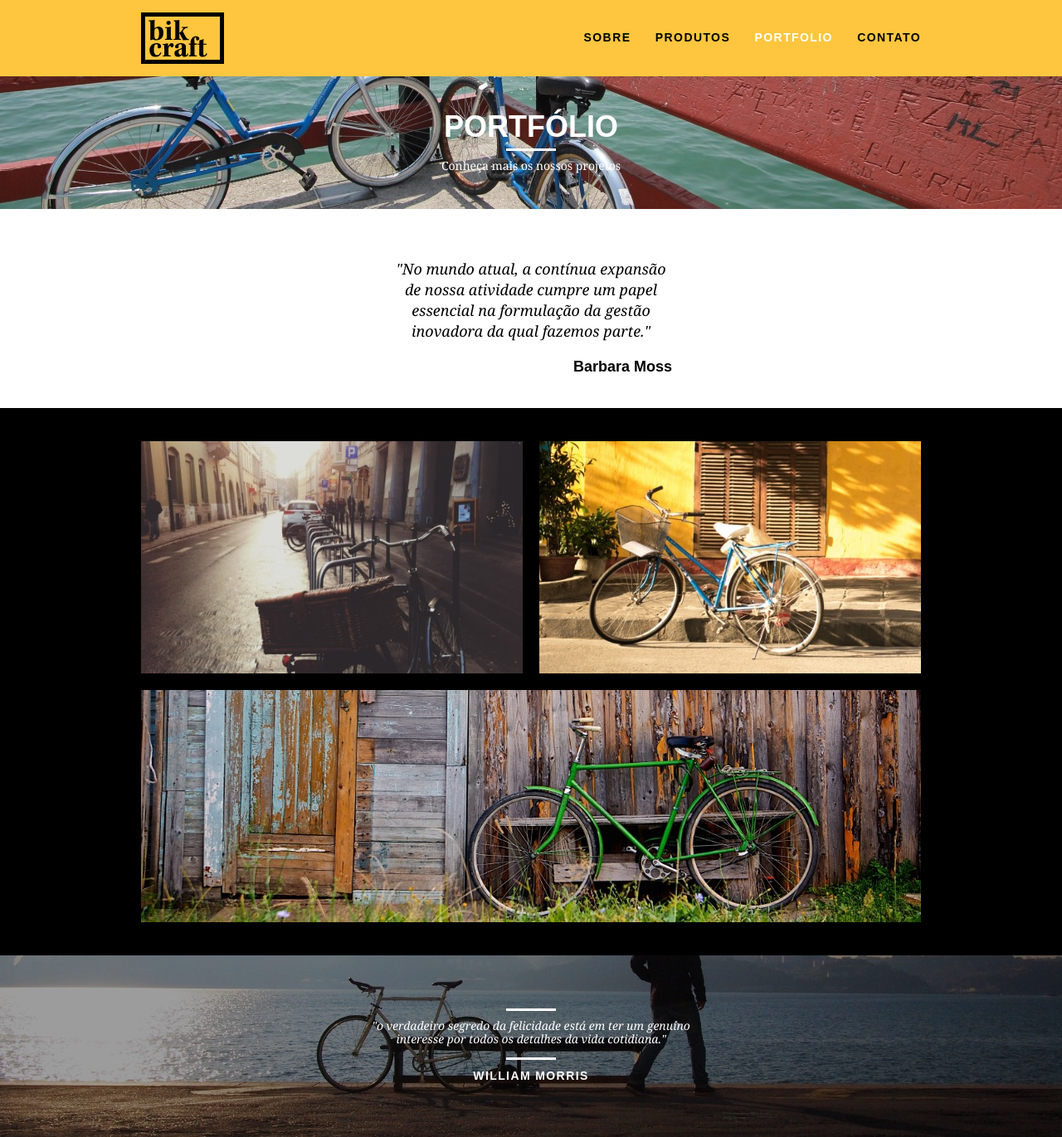
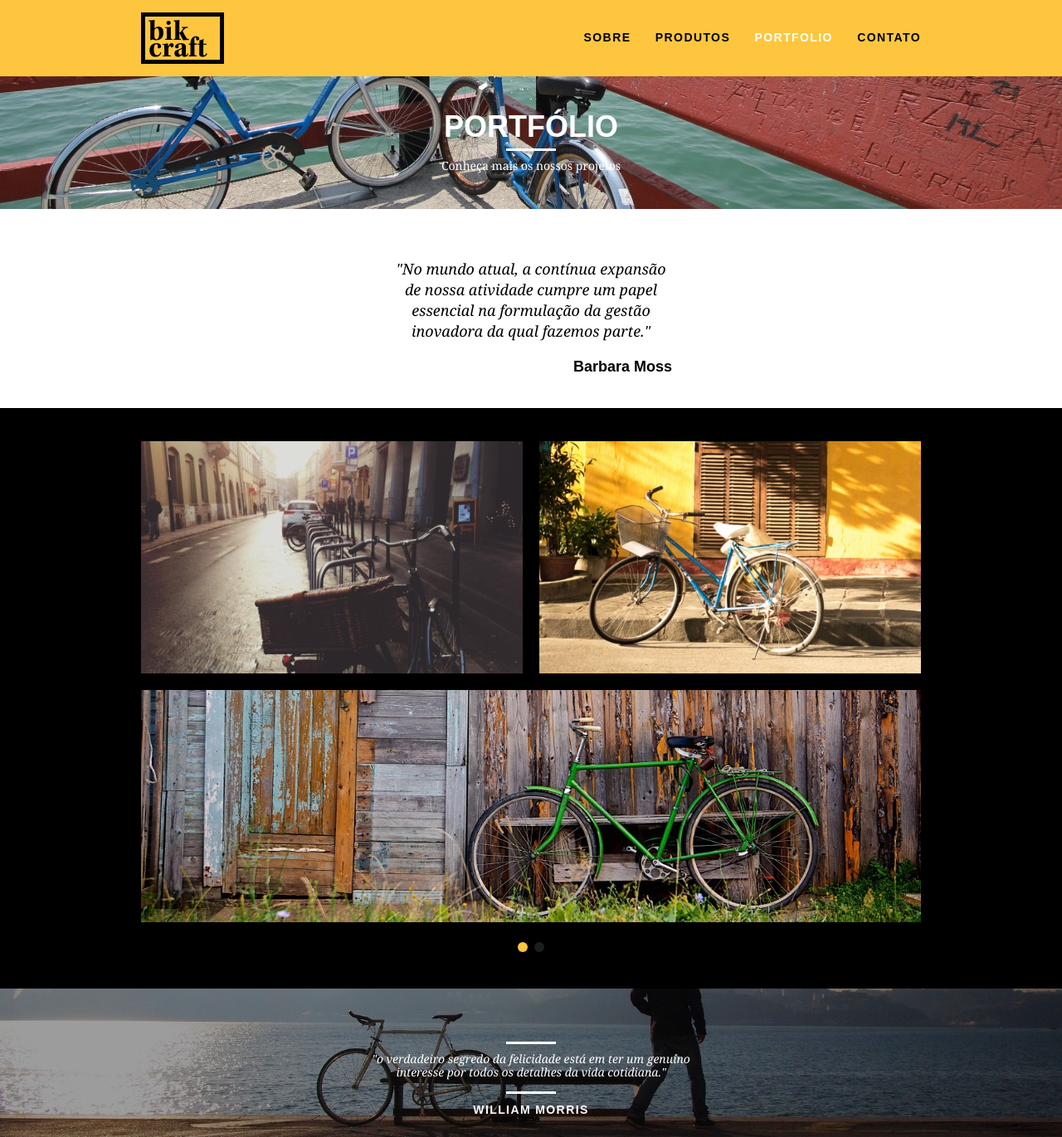
Before and after one commit to magno193/bikcraft_app, a PHP site: page /portfolio.html in a window 1280 px wide. Shown: the top 1371 px of the page at 83% size. Run offline with PHP 8.4, Linux system fonts and the light colour scheme; some libraries are stand-ins or nearby versions.

Commit message:
Plugin simple-slide

```diff
--- a/contato.html
+++ b/contato.html
@@ -10,6 +10,7 @@
   <link rel="stylesheet" href="css/styles.css">
   <link rel="stylesheet" href="css/contato.css">
   <link rel="stylesheet" href="css/responsivo.css">
+  <script>document.documentElement.classList.add("js");</script>
 </head>
 
 <body>
--- a/css/styles.css
+++ b/css/styles.css
@@ -383,3 +383,41 @@ img {
     background: #fec63e;
     padding: 20px 0;
 }
+
+/* JAVASCRIPT */
+.js [data-slide] {
+    position: relative;
+}
+.js [data-slide] > * {
+    position: absolute;
+    top: 0px;
+    opacity: 0;
+}
+.js [data-slide] > .active {
+    position: relative;
+    opacity: 1;
+    transition: opacity 500ms;
+}
+
+.js [data-slide-nav] {
+    display: block;
+    text-align: center;
+    margin-top: 20px;
+}
+
+.js [data-slide-nav] button{
+    display: inline-block;
+    width: 12px;
+    height: 12px;
+    margin: 4px;
+    border: none;
+    padding: 0px;
+    border-radius: 6px;
+    text-indent: -99px;
+    overflow: hidden;
+    background: #1d1d1d;
+}
+
+.js [data-slide-nav] button.active{
+    background: #fec63e;
+}
--- a/index.html
+++ b/index.html
@@ -9,9 +9,13 @@
   <link rel="stylesheet" href="css/grid.css">
   <link rel="stylesheet" href="css/styles.css">
   <link rel="stylesheet" href="css/responsivo.css">
+  <script>document.documentElement.classList.add("js");</script>
 </head>
 
 <body>
+  <script>
+    document.documentElement.classList.add("js");
+  </script>
   <!-- header -->
   <header class="header">
     <div class="container">
@@ -182,6 +186,8 @@
   </footer>
   <!-- fecha footer -->
 
+  <script src="./js/simple-slide.js"></script>
+  <script src="./js/script.js"></script>
 
 </body>
 
--- /dev/null
+++ b/js/script.js
@@ -0,0 +1,15 @@
+if (window.SimpleSlide) {
+  new SimpleSlide({
+    slide: "quote",
+    nav: false,
+    auto: true,
+    time: 5000,
+  });
+
+  new SimpleSlide({
+    slide: "portifolio",
+    nav: true,
+    auto: true,
+    time: 5000,
+  });
+}
--- a/portfolio.html
+++ b/portfolio.html
@@ -10,6 +10,7 @@
   <link rel="stylesheet" href="css/styles.css">
   <link rel="stylesheet" href="css/portfolio.css">
   <link rel="stylesheet" href="css/responsivo.css">
+  <script>document.documentElement.classList.add("js");</script>
 </head>
 
 <body>
@@ -40,19 +41,32 @@
   </section>
   <!-- fecha introducao -->
 
-<section class="container">
+<section class="container" data-slide="quote">
   <blockquote class="quote_clientes">
     <p>"No mundo atual, a contínua expansão de nossa atividade cumpre um papel essencial na formulação da gestão inovadora da qual fazemos parte."</p>
     <cite>Barbara Moss</cite>
+  </blockquote>
+  <blockquote class="quote_clientes">
+    <p>"Nada melhor do que dar um rolê com a minha Bikcraft na orla. Essa é a minha companheira mais fiel, nunca me traiu e está sempre a minha disposição."</p>
+    <cite>Jhony Rato</cite>
+  </blockquote>
+  <blockquote class="quote_clientes">
+    <p>"Aqueles que ainda não possuem uma Bikcraft, não sabem o que estão perdendo. A precisão é absurda e a velocidade transcendental. Nunca vida nada igual."</p>
+    <cite>Bernardo</cite>
   </blockquote>
 </section>
 
   <!-- portifolio -->
   <section class="portifolio">
-    <div class="container">
+    <div class="container" data-slide="portifolio">
       <ul class="portifolio_lista">
         <li class="grid-8"><img src="img/portfolio/retro.jpg" alt="Bicleta retrô"></li>
         <li class="grid-8"><img src="img/portfolio/passeio.jpg" alt="Bicleta passeio"></li>
+        <li class="grid-16 last-child"><img src="img/portfolio/esporte.jpg" alt="Bicleta esporte"></li>
+      </ul>
+      <ul class="portifolio_lista">
+        <li class="grid-8"><img src="img/portfolio/passeio.jpg" alt="Bicleta passeio"></li>
+        <li class="grid-8"><img src="img/portfolio/retro.jpg" alt="Bicleta retrô"></li>
         <li class="grid-16 last-child"><img src="img/portfolio/esporte.jpg" alt="Bicleta esporte"></li>
       </ul>
     </div>
@@ -121,6 +135,8 @@
   </footer>
   <!-- fecha footer -->
 
+  <script src="./js/simple-slide.js"></script>
+  <script src="./js/script.js"></script>
 
 </body>
 
--- a/produtos.html
+++ b/produtos.html
@@ -10,6 +10,7 @@
   <link rel="stylesheet" href="css/styles.css">
   <link rel="stylesheet" href="css/produtos.css">
   <link rel="stylesheet" href="css/responsivo.css">
+  <script>document.documentElement.classList.add("js");</script>
 </head>
 
 <body>
--- a/sobre.html
+++ b/sobre.html
@@ -10,6 +10,7 @@
   <link rel="stylesheet" href="css/styles.css">
   <link rel="stylesheet" href="css/sobre.css">
   <link rel="stylesheet" href="css/responsivo.css">
+  <script>document.documentElement.classList.add("js");</script>
 </head>
 
 <body>
```
Also changed, not shown: js/simple-slide.js (added, +1 -0 lines).
